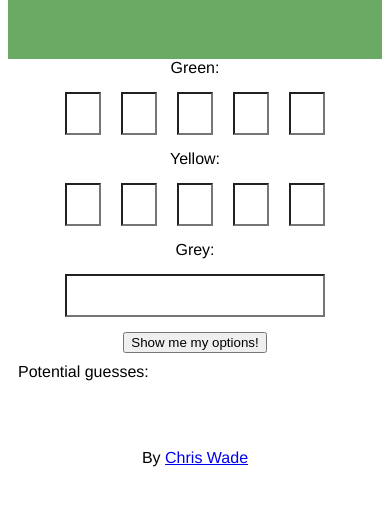
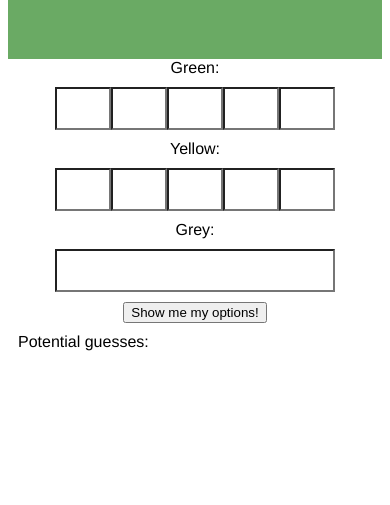
Before and after one commit to wadewadewade/wordle-solver, a plain HTML site: page index.html in a window 390 px wide. Shown: the part 103-608 px from the top of the page. Drawn offline with Linux system fonts and the light colour scheme.

Commit message:
Testing on mobile

```diff
--- a/index.html
+++ b/index.html
@@ -4,7 +4,6 @@
     <meta charset="UTF-8">
     <meta http-equiv="X-UA-Compatible" content="IE=edge">
     <meta name="viewport" content="width=device-width, initial-scale=1.0">
-    <script src="wordle.js"></script>
     <link rel="stylesheet" href="style.css">
     <title>Wordle solver</title>
 </head>
@@ -37,10 +36,11 @@
     </div>
 
     <button onClick="wordMatch()">Show me my options!</button>
-<div class="output">Potential guesses: </div><div id="answers"></div>
-<div class="spacer"></div>
-    <div>By <a href="https://twitter.com/chrswde" target="_blank">Chris Wade</a></div>
+    <div class="output">Potential guesses: </div><div id="answers"></div>
     <div class="spacer"></div>
-    <div><script type="text/javascript" src="https://cdnjs.buymeacoffee.com/1.0.0/button.prod.min.js" data-name="bmc-button" data-slug="chriswade" data-color="#FFDD00" data-emoji=""  data-font="Cookie" data-text="Buy me a coffee" data-outline-color="#000000" data-font-color="#000000" data-coffee-color="#ffffff" ></script></div>
+    <!-- <div>By <a href="https://twitter.com/chrswde" target="_blank">Chris Wade</a></div> -->
+    <div class="spacer"></div>
+    <!-- <div><script type="text/javascript" src="https://cdnjs.buymeacoffee.com/1.0.0/button.prod.min.js" data-name="bmc-button" data-slug="chriswade" data-color="#FFDD00" data-emoji=""  data-font="Cookie" data-text="Buy me a coffee" data-outline-color="#000000" data-font-color="#000000" data-coffee-color="#ffffff" ></script></div> -->
+    <script src="wordle.js"></script>
 </body>
 </html>
--- a/style.css
+++ b/style.css
@@ -67,3 +67,9 @@ div {
     box-sizing: border-box;
     text-transform: uppercase;
   }
+
+  @media only screen and (max-width: 600px) {
+    .tile {
+      margin: 0px;
+    }
+  }
```
